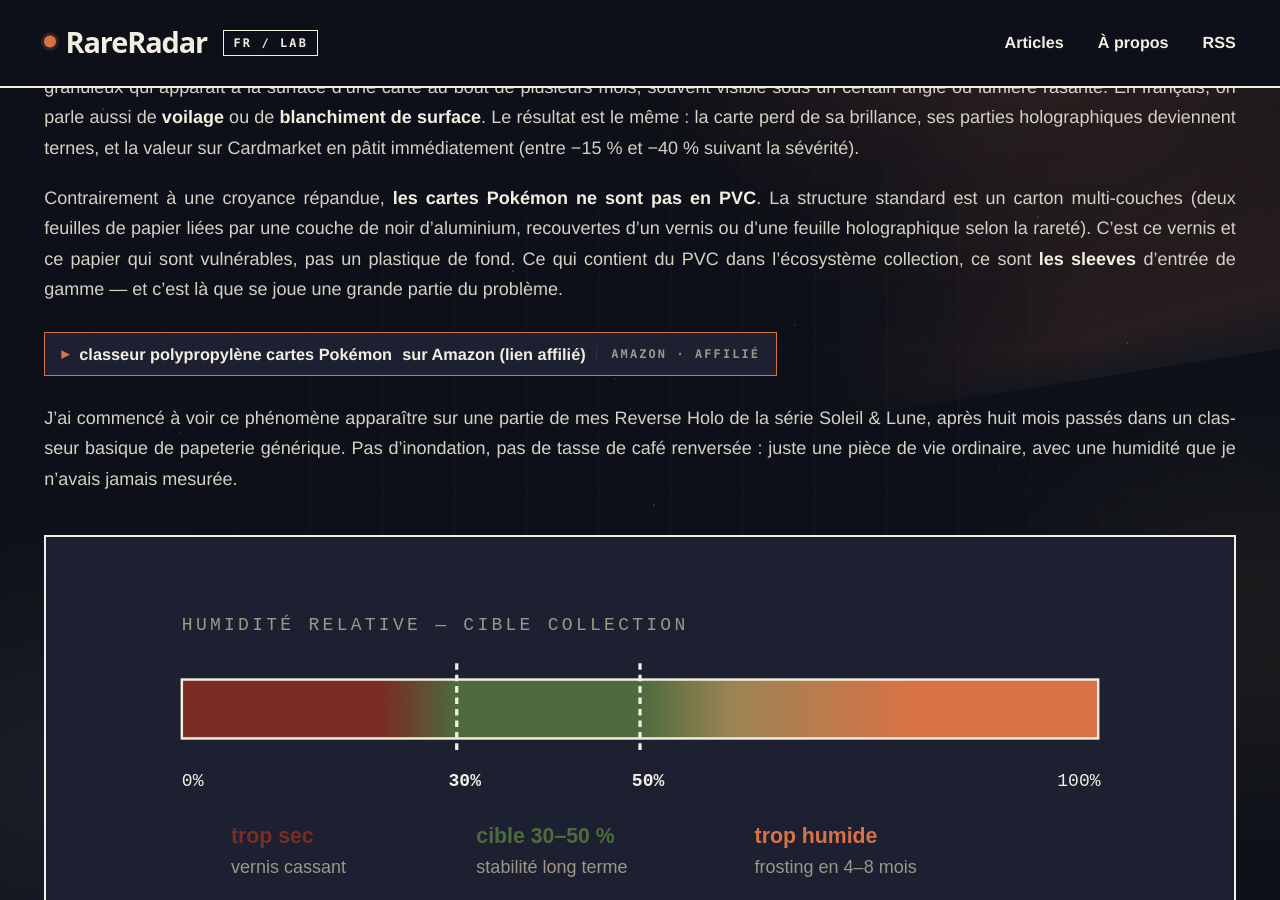
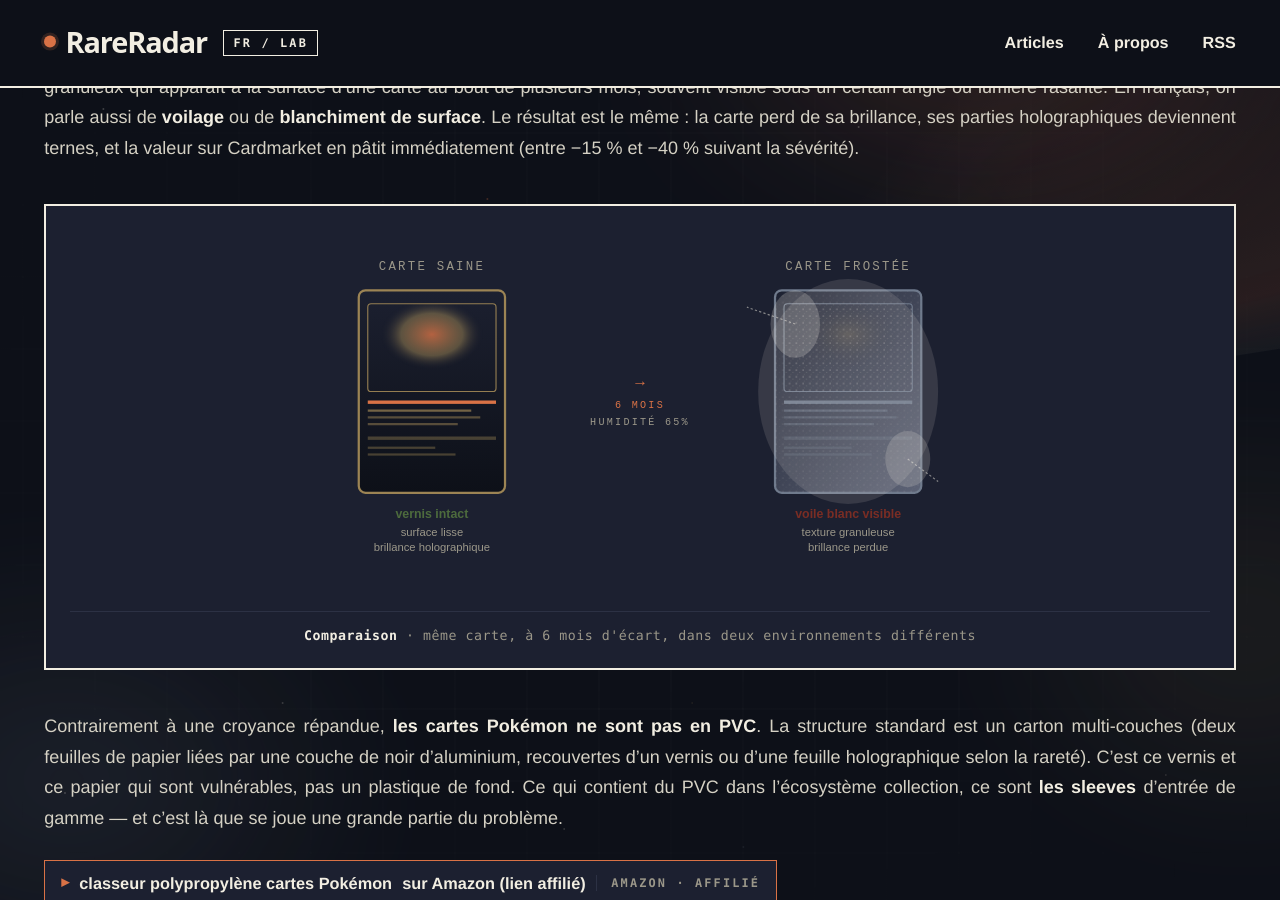
Before and after one commit to rareradar/cfds-pokemon-fr, a Jekyll site: the page built from _posts/2026-05-05-frosting-cartes-pokemon-phenomene-et-solutions.md, in a window 1280 px wide and 900 px high, scrolled down 1715 px. Built offline with Jekyll 4.4.1, drawn with Linux system fonts in a browser that asks for light colours.

Commit message:
Article frosting : 3e illustration SVG comparative (saine vs frostée)
Inline SVG en haut de l'article (juste après l'intro 'Le terme frosting').
Vue 2 cartes côte à côte stylisées (rectangles 63×88 ratio, sans
trademark Pokémon visible) :

- Gauche 'CARTE SAINE' : holo cuivre saturé, lignes texte cuivre nettes,
  bordure brass — annotation 'vernis intact / brillance holographique'
- Centre flèche '6 MOIS — HUMIDITÉ 65%' : explique la dégradation
- Droite 'CARTE FROSTÉE' : holo désaturé acier, texture granuleuse via
  pattern dots, voile blanc 12-22% opacité sur ellipses — annotation
  'voile blanc visible / brillance perdue'

Note : illustration vectorielle stylisée, pas une vraie photo. Pour une
vraie photo réaliste de carte frostée, soit (a) photo perso user d'une
carte abîmée, soit (b) prompt DALL-E à fournir, soit (c) achat stock —
le placeholder SVG tient bien la place jusque-là.

```diff
--- a/_posts/2026-05-05-frosting-cartes-pokemon-phenomene-et-solutions.md
+++ b/_posts/2026-05-05-frosting-cartes-pokemon-phenomene-et-solutions.md
@@ -31,6 +31,84 @@
 **voilage** ou de **blanchiment de surface**. Le résultat est le même : la carte
 perd de sa brillance, ses parties holographiques deviennent ternes, et la valeur
 sur Cardmarket en pâtit immédiatement (entre −15 % et −40 % suivant la sévérité).
+
+<figure class="illustration">
+  <svg viewBox="0 0 600 320" xmlns="http://www.w3.org/2000/svg" role="img" aria-label="Comparaison carte saine vs carte avec frosting (voile blanc et perte de brillance)">
+    <defs>
+      <linearGradient id="card-clean" x1="0" y1="0" x2="0" y2="1">
+        <stop offset="0%"  stop-color="#1c2030"/>
+        <stop offset="100%" stop-color="#0d1018"/>
+      </linearGradient>
+      <linearGradient id="card-frost" x1="0" y1="0" x2="1" y2="1">
+        <stop offset="0%"   stop-color="#1c2030"/>
+        <stop offset="40%"  stop-color="#3a3f50"/>
+        <stop offset="100%" stop-color="#5d6376"/>
+      </linearGradient>
+      <radialGradient id="holo-clean" cx="50%" cy="35%" r="40%">
+        <stop offset="0%"  stop-color="#d97246" stop-opacity="0.85"/>
+        <stop offset="60%" stop-color="#9c8454" stop-opacity="0.55"/>
+        <stop offset="100%" stop-color="#1c2030" stop-opacity="0"/>
+      </radialGradient>
+      <radialGradient id="holo-frost" cx="50%" cy="35%" r="40%">
+        <stop offset="0%"  stop-color="#9c8454" stop-opacity="0.25"/>
+        <stop offset="100%" stop-color="#1c2030" stop-opacity="0"/>
+      </radialGradient>
+      <pattern id="frost-texture" x="0" y="0" width="6" height="6" patternUnits="userSpaceOnUse">
+        <circle cx="1" cy="1" r="0.7" fill="#f2eee2" opacity="0.18"/>
+        <circle cx="4" cy="3" r="0.5" fill="#f2eee2" opacity="0.12"/>
+        <circle cx="2" cy="5" r="0.4" fill="#f2eee2" opacity="0.10"/>
+      </pattern>
+    </defs>
+
+    <!-- Carte SAINE à gauche -->
+    <text x="115" y="32" font-family="JetBrains Mono, monospace" font-size="11" fill="#9b9789" letter-spacing="2" text-anchor="middle">CARTE SAINE</text>
+    <rect x="50" y="50" width="130" height="180" rx="6" fill="url(#card-clean)" stroke="#9c8454" stroke-width="2"/>
+    <rect x="58" y="62" width="114" height="78" rx="3" fill="url(#holo-clean)" stroke="#9c8454" stroke-width="1" opacity="0.95"/>
+    <rect x="58" y="148" width="114" height="3" fill="#d97246"/>
+    <rect x="58" y="156" width="92" height="2" fill="#9c8454" opacity="0.7"/>
+    <rect x="58" y="162" width="100" height="2" fill="#9c8454" opacity="0.5"/>
+    <rect x="58" y="168" width="80" height="2" fill="#9c8454" opacity="0.5"/>
+    <rect x="58" y="180" width="114" height="3" fill="#9c8454" opacity="0.4"/>
+    <rect x="58" y="189" width="60" height="2" fill="#9c8454" opacity="0.4"/>
+    <rect x="58" y="195" width="78" height="2" fill="#9c8454" opacity="0.4"/>
+    <text x="115" y="252" font-family="Plus Jakarta Sans, sans-serif" font-size="11" fill="#4d6b3d" font-weight="700" text-anchor="middle">vernis intact</text>
+    <text x="115" y="268" font-family="Plus Jakarta Sans, sans-serif" font-size="10" fill="#9b9789" text-anchor="middle">surface lisse</text>
+    <text x="115" y="282" font-family="Plus Jakarta Sans, sans-serif" font-size="10" fill="#9b9789" text-anchor="middle">brillance holographique</text>
+
+    <!-- Flèche au milieu -->
+    <text x="300" y="135" font-family="JetBrains Mono, monospace" font-size="14" fill="#d97246" font-weight="800" text-anchor="middle">→</text>
+    <text x="300" y="155" font-family="JetBrains Mono, monospace" font-size="9" fill="#d97246" letter-spacing="2" text-anchor="middle">6 MOIS</text>
+    <text x="300" y="170" font-family="JetBrains Mono, monospace" font-size="9" fill="#9b9789" letter-spacing="2" text-anchor="middle">HUMIDITÉ 65%</text>
+
+    <!-- Carte FROSTÉE à droite -->
+    <text x="485" y="32" font-family="JetBrains Mono, monospace" font-size="11" fill="#9b9789" letter-spacing="2" text-anchor="middle">CARTE FROSTÉE</text>
+    <rect x="420" y="50" width="130" height="180" rx="6" fill="url(#card-frost)" stroke="#6f7a8c" stroke-width="2"/>
+    <rect x="428" y="62" width="114" height="78" rx="3" fill="url(#holo-frost)" stroke="#6f7a8c" stroke-width="1"/>
+    <rect x="428" y="62" width="114" height="78" rx="3" fill="url(#frost-texture)"/>
+    <rect x="428" y="148" width="114" height="3" fill="#6f7a8c"/>
+    <rect x="428" y="156" width="92" height="2" fill="#6f7a8c" opacity="0.55"/>
+    <rect x="428" y="162" width="100" height="2" fill="#6f7a8c" opacity="0.4"/>
+    <rect x="428" y="168" width="80" height="2" fill="#6f7a8c" opacity="0.4"/>
+    <rect x="428" y="180" width="114" height="3" fill="#6f7a8c" opacity="0.3"/>
+    <rect x="428" y="189" width="60" height="2" fill="#6f7a8c" opacity="0.3"/>
+    <rect x="428" y="195" width="78" height="2" fill="#6f7a8c" opacity="0.3"/>
+    <!-- Voile blanc dégradé sur les bords -->
+    <rect x="420" y="50" width="130" height="180" rx="6" fill="url(#frost-texture)" opacity="0.6"/>
+    <ellipse cx="485" cy="140" rx="80" ry="100" fill="#f2eee2" opacity="0.12"/>
+    <ellipse cx="438" cy="80" rx="22" ry="30" fill="#f2eee2" opacity="0.22"/>
+    <ellipse cx="538" cy="200" rx="20" ry="25" fill="#f2eee2" opacity="0.18"/>
+    <text x="485" y="252" font-family="Plus Jakarta Sans, sans-serif" font-size="11" fill="#7a2d24" font-weight="700" text-anchor="middle">voile blanc visible</text>
+    <text x="485" y="268" font-family="Plus Jakarta Sans, sans-serif" font-size="10" fill="#9b9789" text-anchor="middle">texture granuleuse</text>
+    <text x="485" y="282" font-family="Plus Jakarta Sans, sans-serif" font-size="10" fill="#9b9789" text-anchor="middle">brillance perdue</text>
+
+    <!-- Lignes annotation pointant les zones critiques -->
+    <line x1="438" y1="80" x2="395" y2="65" stroke="#f2eee2" stroke-width="1" stroke-dasharray="2 2" opacity="0.5"/>
+    <line x1="538" y1="200" x2="565" y2="220" stroke="#f2eee2" stroke-width="1" stroke-dasharray="2 2" opacity="0.5"/>
+  </svg>
+  <figcaption class="illustration__caption">
+    <strong>Comparaison</strong> · même carte, à 6 mois d'écart, dans deux environnements différents
+  </figcaption>
+</figure>
 
 Contrairement à une croyance répandue, **les cartes Pokémon ne sont pas en
 PVC**. La structure standard est un carton multi-couches (deux feuilles de
```
